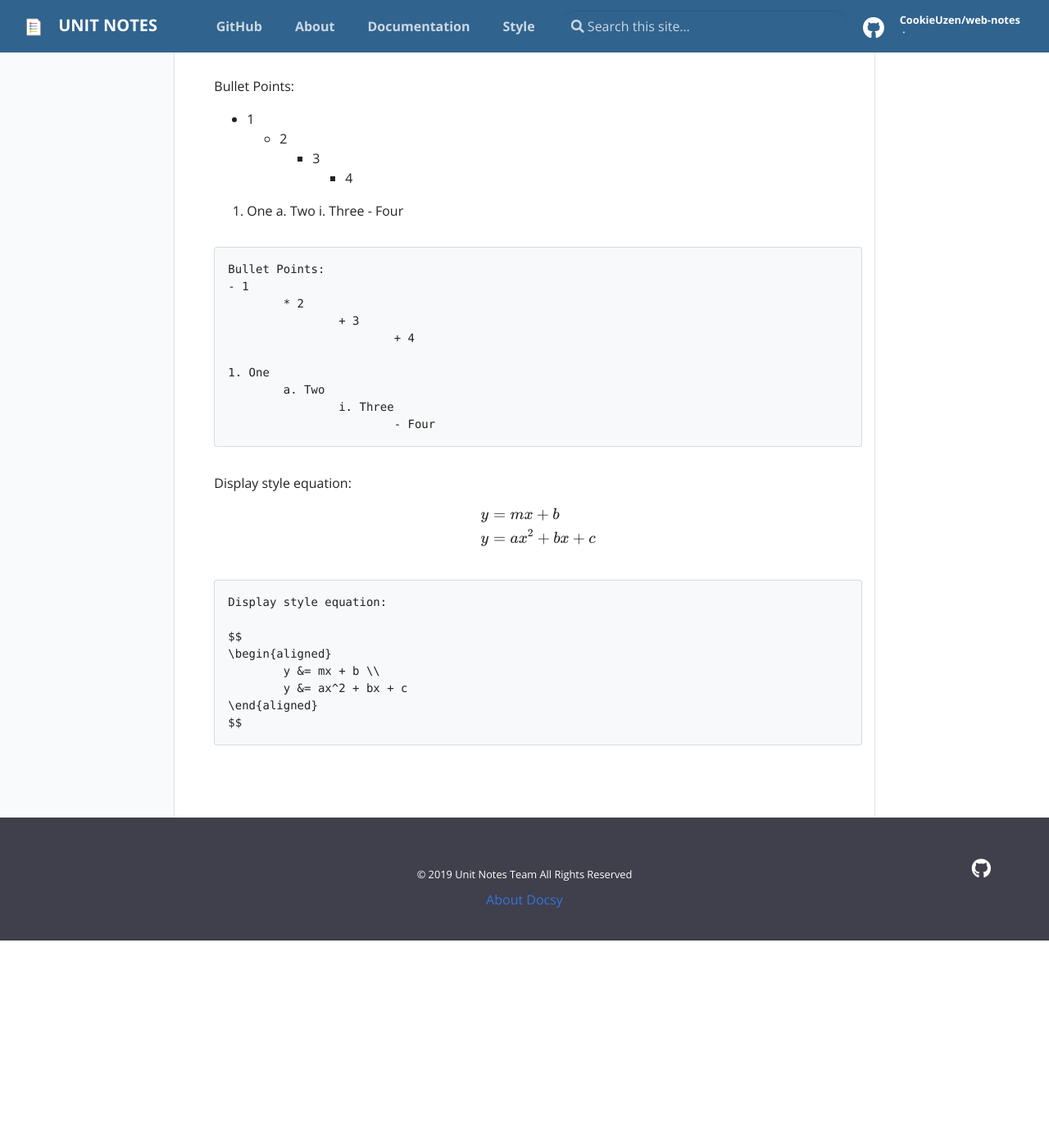
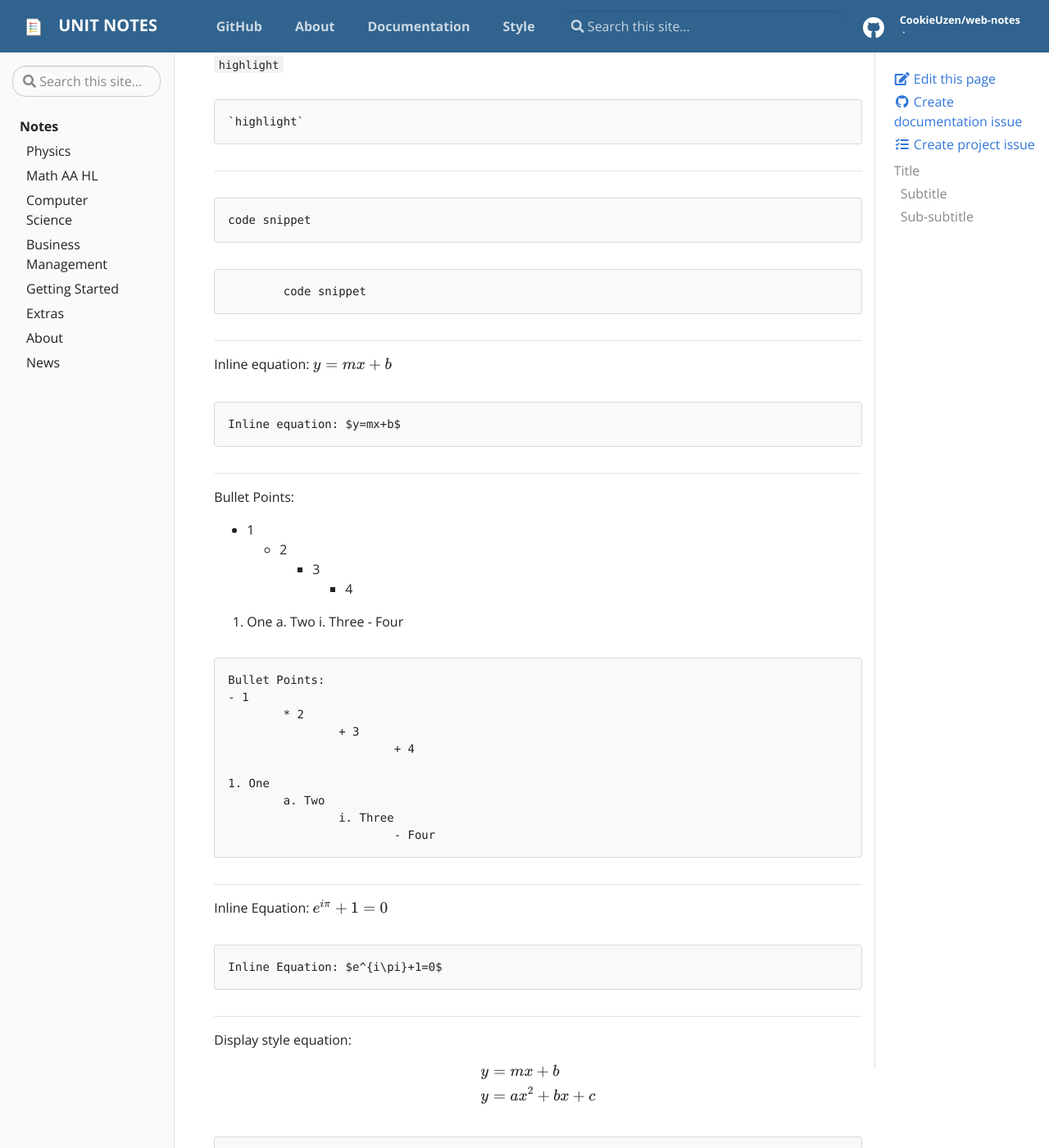
Before and after one commit to CookieUzen/web-notes, a Jekyll site: the page built from pages/style.md, in a window 1280 px wide and 1400 px high, scrolled down 969 px. Shown: the whole window at 82% size. Built offline with Jekyll 4.4.1, drawn with Linux system fonts in a browser that asks for light colours; nearby versions of some CDN libraries; comment, search, counter and statistics services are not loaded; before the commit the page ends 2116 px from its top, so only the background shows below that.

Commit message:
style change

````diff
--- a/pages/style.md
+++ b/pages/style.md
@@ -9,30 +9,58 @@ permalink: /style/
 # Title
 ```
 
+---
+
 ## Subtitle
 ```
 ## Subtitle
 ```
+
+---
 
 ### Sub-subtitle
 ```
 ### Sub-subtitle
 ```
 
+---
+
 _Italics_
 ```
 _Italics_
 ```
+
+---
 
 __Bold__
 ```
 __Bold__
 ```
 
+---
+
+`highlight`
+
+```
+`highlight`
+```
+
+---
+
+	code snippet
+
+```
+	code snippet
+```
+
+---
+
 Inline equation: $y=mx+b$
 ```
 Inline equation: $y=mx+b$
 ```
+
+---
 
 Bullet Points:
 - 1
@@ -58,6 +86,16 @@ Bullet Points:
 			- Four
 ```
 
+---
+
+Inline Equation: $e^{i\pi}+1=0$
+
+```
+Inline Equation: $e^{i\pi}+1=0$
+```
+
+---
+
 Display style equation:
 
 $$
````
